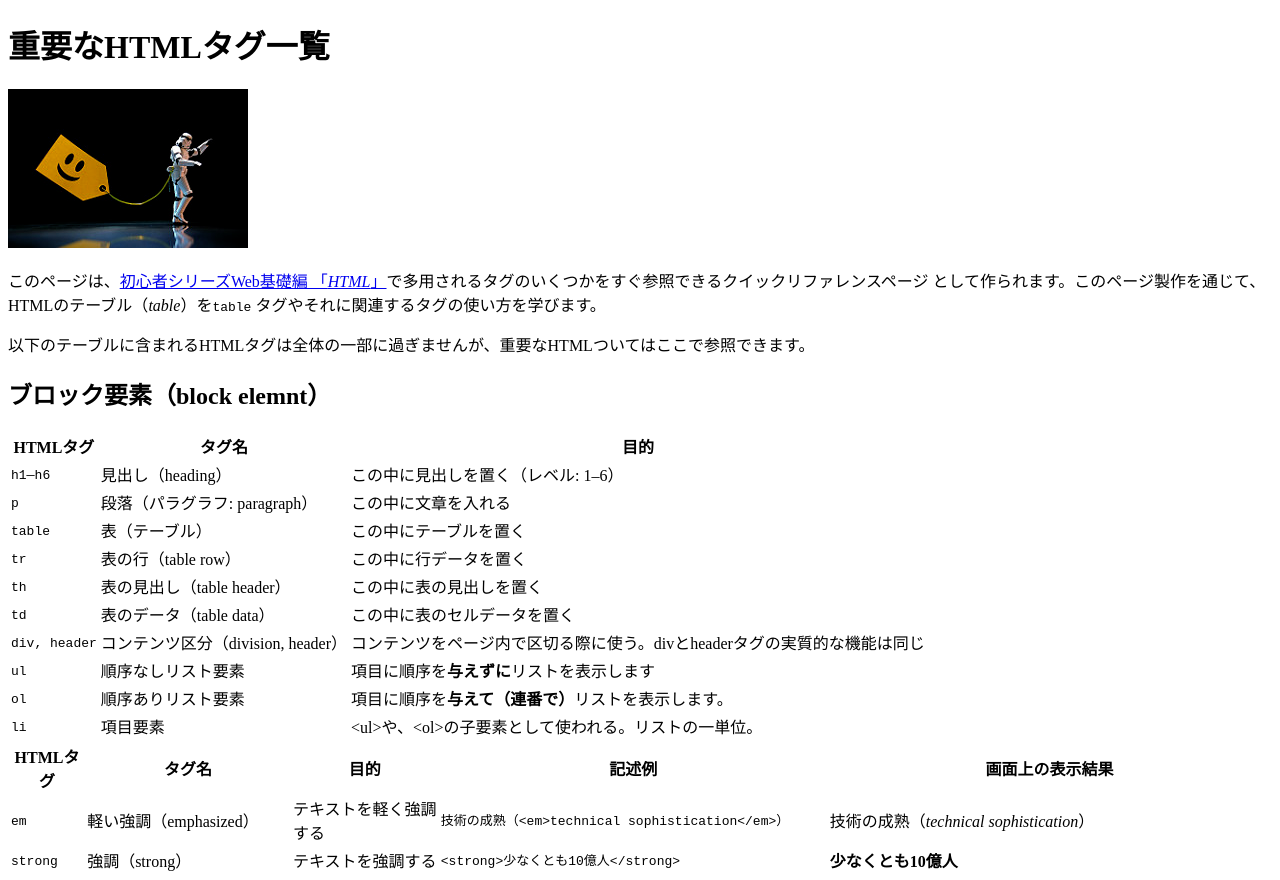
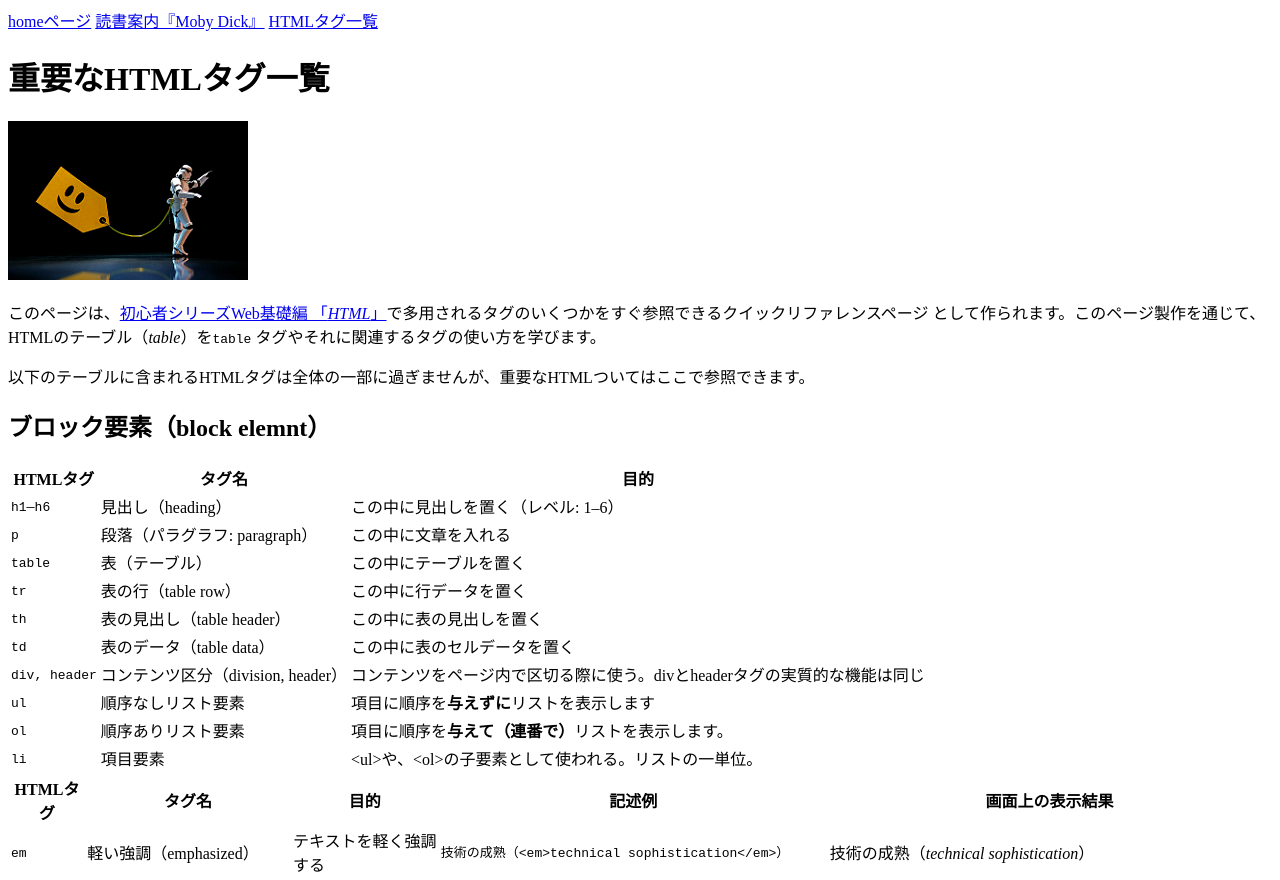
Before and after one commit to SK727-star/smpwbs, a plain HTML site: page tags.html in a window 1280 px wide. Shown: the top 880 px of the page. Drawn offline with Linux system fonts and the light colour scheme.

Commit message:
add navigation (header)

```diff
--- a/tags.html
+++ b/tags.html
@@ -5,6 +5,12 @@
     <title>HTMLタグ一覧</title>
   </head>
   <body>
+
+    <div>
+      <a href="index.html">homeページ</a>
+      <a href="moby_dick.html">読書案内『Moby Dick』</a>
+      <a href="tags.html">HTMLタグ一覧</a>
+    </div>
 
     <h1>重要なHTMLタグ一覧</h1>
 
```
Also changed, not shown: index.html (+6 -0 lines).
